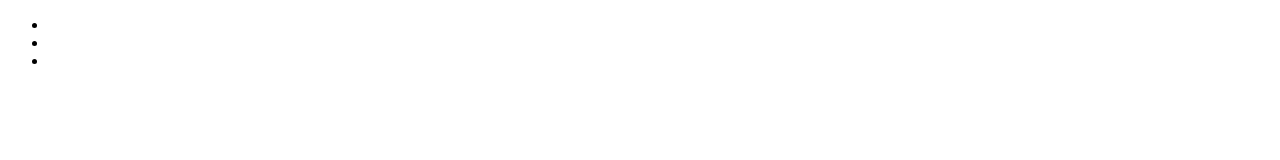
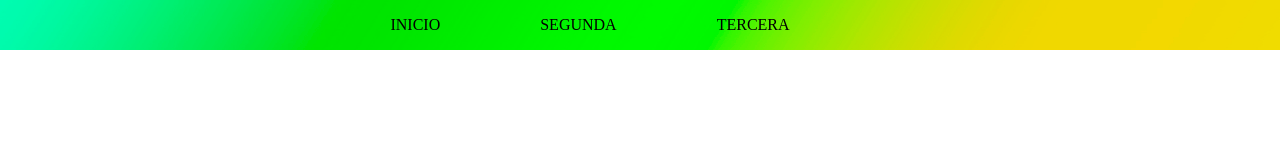
Before and after one commit to caobandoc/semana-1-124, a website: page src/index.html in a window 1280 px wide. Drawn offline with Linux system fonts and the light colour scheme.

Commit message:
HTML y CSS para el header

```diff
--- a/src/index.html
+++ b/src/index.html
@@ -7,7 +7,40 @@
     <title>Mi primera pagina web</title>
     <!-- estilos -->
     <style type="text/css">
+        /* margenes al 0 en todo el cuerpo */
 
+        body {
+            margin: 0px;
+        }
+        /* Estilos del header */
+
+        header {
+            position: fixed;
+            background-image: url(images/header.jpg);
+            background-size: 100% 100%;
+            width: 100%;
+            height: 50px;
+        }
+        /* Estilos de la lista */
+
+        ul {
+            padding: 0px;
+            align-items: center;
+            display: flex;
+            list-style: none;
+            justify-content: center;
+        }
+
+        li {
+            margin-right: 100px;
+            text-align: center;
+            text-transform: uppercase;
+        }
+
+        a {
+            text-decoration: none;
+            color: black;
+        }
     </style>
 </head>
 
@@ -15,15 +48,9 @@
     <header>
         <nav class="menu">
             <ul>
-                <li>
-                    <a href="#"></a>
-                </li>
-                <li>
-                    <a href="#"></a>
-                </li>
-                <li>
-                    <a href="#"></a>
-                </li>
+                <li><a href="#">Inicio</a></li>
+                <li><a href="#">Segunda</a></li>
+                <li><a href="#">Tercera</a></li>
             </ul>
         </nav>
     </header>
```
